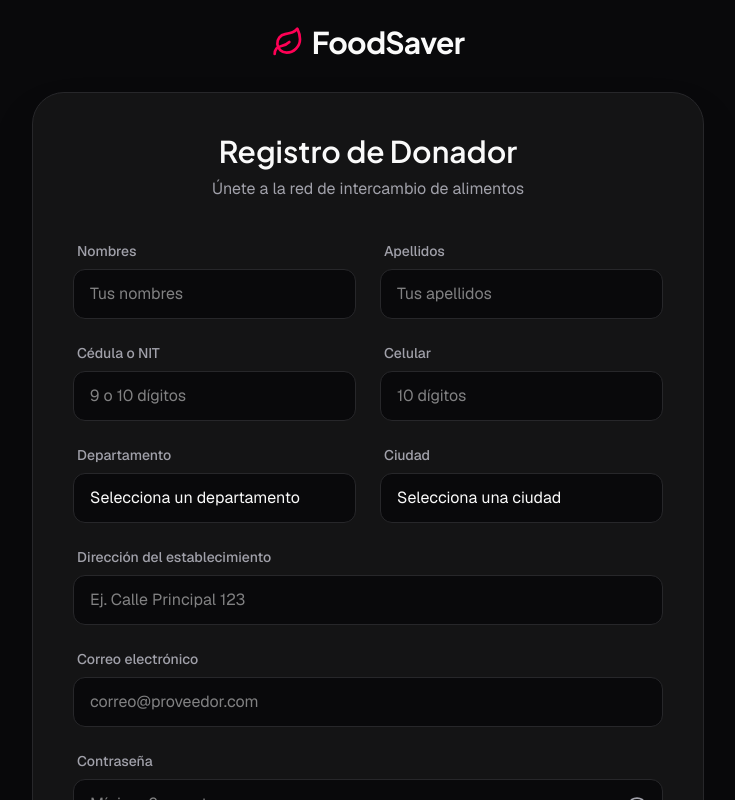
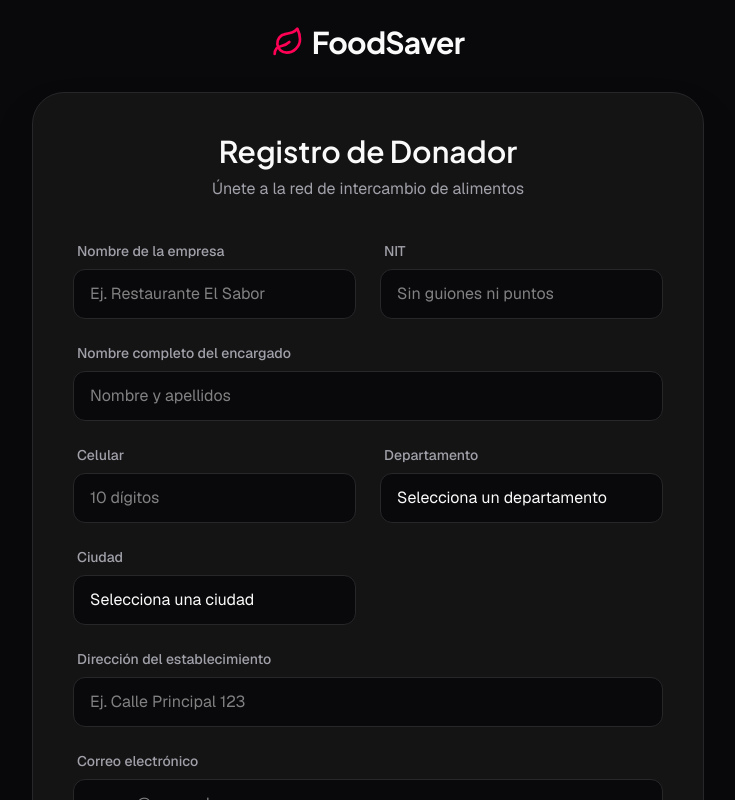
Before and after one commit to melissagonzalez-proy/FoodSaver, a React (Vite) app in the folder frontend/: page /register-donor in a window 1280 px wide. Shown: the top 800 px of the page, without its empty margins (272-1007 px from the left). Built offline with nearby package versions, Linux system fonts and the light colour scheme.

Commit message:
feat(frontend): implement dashboard beneficiary and refactor register donor view

```diff
--- a/frontend/src/App.tsx
+++ b/frontend/src/App.tsx
@@ -8,6 +8,7 @@ import { DashboardPage } from "./features/dashboard/views/DashboardPage";
 import { LandingPage } from "./features/landing/views/LandingPage";
 import { DashboardAdminPage } from "./features/dashboard/views/DashboardAdminPage";
 import { DashboardDonorPage } from "./features/dashboard/views/DashboardDonorPage";
+import { DashboardBeneficiaryPage } from "./features/dashboard/views/DashboardBeneficiaryPage";
 
 function App() {
   return (
@@ -23,6 +24,10 @@ function App() {
         <Route path="/selection" element={<SelectionRolePage />} />
         <Route path="/dashboard-admin" element={<DashboardAdminPage />} />
         <Route path="/dashboard-donor" element={<DashboardDonorPage />} />
+        <Route
+          path="/dashboard-beneficiary"
+          element={<DashboardBeneficiaryPage />}
+        />
 
         {/* Ruta protegida */}
         <Route
--- a/frontend/src/features/auth/views/RegisterDonorPage.tsx
+++ b/frontend/src/features/auth/views/RegisterDonorPage.tsx
@@ -12,9 +12,9 @@ import { Link, useNavigate } from "react-router-dom";
 
 export const RegisterDonorPage = () => {
   const [formData, setFormData] = useState({
-    cedula: "",
-    nombres: "",
-    apellidos: "",
+    nombreEmpresa: "",
+    nit: "",
+    nombreEncargado: "",
     departamento: "",
     ciudad: "",
     direccion: "",
@@ -30,7 +30,7 @@ export const RegisterDonorPage = () => {
   const navigate = useNavigate();
 
   const handleChange = (
-    e: React.ChangeEvent<HTMLInputElement | HTMLSelectElement>
+    e: React.ChangeEvent<HTMLInputElement | HTMLSelectElement>,
   ) => {
     setFormData({ ...formData, [e.target.name]: e.target.value });
   };
@@ -50,11 +50,10 @@ export const RegisterDonorPage = () => {
   const handleFinalSubmit = async () => {
     setError("");
     try {
-      // Inyectamos el rol manualmente para el backend
       const payload = { ...formData, role: "donor" };
       const response = await axios.post(
         "http://localhost:5000/api/auth/register",
-        payload
+        payload,
       );
 
       setSuccess(response.data.message);
@@ -83,7 +82,7 @@ export const RegisterDonorPage = () => {
         </span>
       </Link>
 
-      <div className="w-full max-w-2xl bg-brand-card border border-brand-border rounded-[2rem] p-10 relative shadow-2xl">
+      <div className="w-full max-w-2xl bg-brand-card border border-brand-border rounded-4xl p-10 relative shadow-2xl">
         <div className="text-center mb-10">
           <h1 className="text-3xl font-semibold text-brand-text font-jakarta mb-2">
             Registro de Donador
@@ -113,55 +112,67 @@ export const RegisterDonorPage = () => {
           <form onSubmit={handleInitialSubmit} className="flex flex-col gap-6">
             <div className="grid grid-cols-1 md:grid-cols-2 gap-6">
               <div className="flex flex-col gap-2">
-                <label htmlFor="nombres" className="text-sm font-medium text-brand-muted ml-1">
-                  Nombres
+                <label
+                  htmlFor="nombreEmpresa"
+                  className="text-sm font-medium text-brand-muted ml-1"
+                >
+                  Nombre de la empresa
                 </label>
                 <input
-                  id="nombres"
-                  name="nombres"
+                  id="nombreEmpresa"
+                  name="nombreEmpresa"
                   type="text"
-                  value={formData.nombres}
+                  value={formData.nombreEmpresa}
                   onChange={handleChange}
                   className="w-full bg-brand-background border border-brand-border rounded-xl px-4 py-3 text-brand-text focus:outline-none focus:border-brand-accent transition-colors"
-                  placeholder="Tus nombres"
+                  placeholder="Ej. Restaurante El Sabor"
                   required
                 />
               </div>
 
               <div className="flex flex-col gap-2">
-                <label htmlFor="apellidos" className="text-sm font-medium text-brand-muted ml-1">
-                  Apellidos
+                <label
+                  htmlFor="nit"
+                  className="text-sm font-medium text-brand-muted ml-1"
+                >
+                  NIT
                 </label>
                 <input
-                  id="apellidos"
-                  name="apellidos"
+                  id="nit"
+                  name="nit"
                   type="text"
-                  value={formData.apellidos}
+                  value={formData.nit}
                   onChange={handleChange}
                   className="w-full bg-brand-background border border-brand-border rounded-xl px-4 py-3 text-brand-text focus:outline-none focus:border-brand-accent transition-colors"
-                  placeholder="Tus apellidos"
+                  placeholder="Sin guiones ni puntos"
+                  required
+                />
+              </div>
+
+              <div className="flex flex-col gap-2 md:col-span-2">
+                <label
+                  htmlFor="nombreEncargado"
+                  className="text-sm font-medium text-brand-muted ml-1"
+                >
+                  Nombre completo del encargado
+                </label>
+                <input
+                  id="nombreEncargado"
+                  name="nombreEncargado"
+                  type="text"
+                  value={formData.nombreEncargado}
+                  onChange={handleChange}
+                  className="w-full bg-brand-background border border-brand-border rounded-xl px-4 py-3 text-brand-text focus:outline-none focus:border-brand-accent transition-colors"
+                  placeholder="Nombre y apellidos"
                   required
                 />
               </div>
 
               <div className="flex flex-col gap-2">
-                <label htmlFor="cedula" className="text-sm font-medium text-brand-muted ml-1">
-                  Cédula o NIT
-                </label>
-                <input
-                  id="cedula"
-                  name="cedula"
-                  type="text"
-                  value={formData.cedula}
-                  onChange={handleChange}
-                  className="w-full bg-brand-background border border-brand-border rounded-xl px-4 py-3 text-brand-text focus:outline-none focus:border-brand-accent transition-colors"
-                  placeholder="9 o 10 dígitos"
-                  required
-                />
-              </div>
-
-              <div className="flex flex-col gap-2">
-                <label htmlFor="celular" className="text-sm font-medium text-brand-muted ml-1">
+                <label
+                  htmlFor="celular"
+                  className="text-sm font-medium text-brand-muted ml-1"
+                >
                   Celular
                 </label>
                 <input
@@ -177,7 +188,10 @@ export const RegisterDonorPage = () => {
               </div>
 
               <div className="flex flex-col gap-2">
-                <label htmlFor="departamento" className="text-sm font-medium text-brand-muted ml-1">
+                <label
+                  htmlFor="departamento"
+                  className="text-sm font-medium text-brand-muted ml-1"
+                >
                   Departamento
                 </label>
                 <select
@@ -188,13 +202,18 @@ export const RegisterDonorPage = () => {
                   className="w-full bg-brand-background border border-brand-border rounded-xl px-4 py-3 text-brand-text focus:outline-none focus:border-brand-accent transition-colors appearance-none"
                   required
                 >
-                  <option value="" disabled>Selecciona un departamento</option>
+                  <option value="" disabled>
+                    Selecciona un departamento
+                  </option>
                   <option value="Antioquia">Antioquia</option>
                 </select>
               </div>
 
               <div className="flex flex-col gap-2">
-                <label htmlFor="ciudad" className="text-sm font-medium text-brand-muted ml-1">
+                <label
+                  htmlFor="ciudad"
+                  className="text-sm font-medium text-brand-muted ml-1"
+                >
                   Ciudad
                 </label>
                 <select
@@ -205,8 +224,9 @@ export const RegisterDonorPage = () => {
                   className="w-full bg-brand-background border border-brand-border rounded-xl px-4 py-3 text-brand-text focus:outline-none focus:border-brand-accent transition-colors appearance-none"
                   required
                 >
-                  <option value="" disabled>Selecciona una ciudad</option>
-                  <option value="Apartadó">Apartadó</option>
+                  <option value="" disabled>
+                    Selecciona una ciudad
+                  </option>
                   <option value="Giraldo">Giraldo</option>
                   <option value="Medellín">Medellín</option>
                   <option value="Yarumal">Yarumal</option>
@@ -214,7 +234,10 @@ export const RegisterDonorPage = () => {
               </div>
 
               <div className="flex flex-col gap-2 md:col-span-2">
-                <label htmlFor="direccion" className="text-sm font-medium text-brand-muted ml-1">
+                <label
+                  htmlFor="direccion"
+                  className="text-sm font-medium text-brand-muted ml-1"
+                >
                   Dirección del establecimiento
                 </label>
                 <input
@@ -230,7 +253,10 @@ export const RegisterDonorPage = () => {
               </div>
 
               <div className="flex flex-col gap-2 md:col-span-2">
-                <label htmlFor="email" className="text-sm font-medium text-brand-muted ml-1">
+                <label
+                  htmlFor="email"
+                  className="text-sm font-medium text-brand-muted ml-1"
+                >
                   Correo electrónico
                 </label>
                 <input
@@ -246,7 +272,10 @@ export const RegisterDonorPage = () => {
               </div>
 
               <div className="flex flex-col gap-2 md:col-span-2">
-                <label htmlFor="password" className="text-sm font-medium text-brand-muted ml-1">
+                <label
+                  htmlFor="password"
+                  className="text-sm font-medium text-brand-muted ml-1"
+                >
                   Contraseña
                 </label>
                 <div className="relative">
@@ -276,7 +305,10 @@ export const RegisterDonorPage = () => {
               className="w-full mt-4 flex items-center justify-center gap-2 py-4 text-lg font-medium bg-brand-accent text-white rounded-xl hover:bg-brand-accent-light transition-all shadow-[0_0_20px_rgba(255,0,85,0.15)] group"
             >
               Revisar Datos
-              <ArrowRight size={20} className="group-hover:translate-x-1 transition-transform" />
+              <ArrowRight
+                size={20}
+                className="group-hover:translate-x-1 transition-transform"
+              />
             </button>
           </form>
         ) : (
@@ -312,7 +344,10 @@ export const RegisterDonorPage = () => {
         <div className="mt-8 text-center">
           <p className="text-sm text-brand-muted">
             ¿Ya tienes una cuenta?{" "}
-            <Link to="/login" className="text-brand-accent hover:text-brand-accent-light font-medium transition-colors">
+            <Link
+              to="/login"
+              className="text-brand-accent hover:text-brand-accent-light font-medium transition-colors"
+            >
               Inicia sesión aquí
             </Link>
           </p>
--- /dev/null
+++ b/frontend/src/features/dashboard/views/DashboardBeneficiaryPage.tsx
@@ -0,0 +1,227 @@
+import { useEffect, useState } from "react";
+import { useNavigate } from "react-router-dom";
+import axios from "axios";
+import {
+  LogOut,
+  Leaf,
+  MapPin,
+  Calendar,
+  Scale,
+  Search,
+  ShoppingBag,
+  Store,
+  Phone,
+} from "lucide-react";
+
+interface DonorInfo {
+  _id: string;
+  nombres: string;
+  apellidos: string;
+  departamento: string;
+  ciudad: string;
+  direccion: string;
+  celular: string;
+}
+
+interface DonationData {
+  _id: string;
+  titulo: string;
+  descripcion: string;
+  cantidad: string;
+  fechaCaducidad: string;
+  estado: string;
+  imagenUrl: string;
+  donor: DonorInfo;
+}
+
+export const DashboardBeneficiaryPage = () => {
+  const navigate = useNavigate();
+  const [availableDonations, setAvailableDonations] = useState<DonationData[]>(
+    [],
+  );
+  const [isLoading, setIsLoading] = useState(true);
+  const [searchTerm, setSearchTerm] = useState("");
+
+  useEffect(() => {
+    fetchAvailableDonations();
+  }, []);
+
+  const fetchAvailableDonations = async () => {
+    try {
+      const response = await axios.get(
+        "http://localhost:5000/api/donations/available",
+      );
+      setAvailableDonations(response.data);
+    } catch (error) {
+      console.error("Error al cargar la galería:", error);
+    } finally {
+      setIsLoading(false);
+    }
+  };
+
+  const handleRequest = (id: string) => {
+    alert(
+      `Solicitud enviada para el alimento ID: ${id}. El donador será notificado.`,
+    );
+  };
+
+  const handleLogout = () => {
+    localStorage.removeItem("token");
+    localStorage.removeItem("user");
+    navigate("/login");
+  };
+
+  const filteredDonations = availableDonations.filter(
+    (donation) =>
+      donation.titulo.toLowerCase().includes(searchTerm.toLowerCase()) ||
+      donation.donor.ciudad.toLowerCase().includes(searchTerm.toLowerCase()),
+  );
+
+  return (
+    <div className="min-h-screen bg-brand-background font-sans flex flex-col md:flex-row">
+      <aside className="w-full md:w-64 bg-brand-card border-r border-brand-border p-6 flex flex-col z-10">
+        <div className="flex items-center gap-2 text-brand-accent mb-10">
+          <Leaf size={28} />
+          <span className="text-2xl font-bold tracking-tight text-brand-text font-jakarta">
+            FoodSaver
+          </span>
+        </div>
+
+        <nav className="flex-1 flex flex-col gap-2">
+          <button className="flex items-center gap-3 px-4 py-3 bg-brand-accent/10 text-brand-accent rounded-xl font-medium transition-colors w-full text-left">
+            <ShoppingBag size={20} />
+            Galería de Alimentos
+          </button>
+        </nav>
+
+        <button
+          onClick={handleLogout}
+          className="mt-auto flex items-center gap-3 px-4 py-3 text-red-400 hover:bg-red-400/10 rounded-xl font-medium transition-colors w-full text-left"
+        >
+          <LogOut size={20} />
+          Cerrar Sesión
+        </button>
+      </aside>
+
+      <main className="flex-1 p-8 overflow-y-auto">
+        <header className="mb-8 flex flex-col md:flex-row md:items-end justify-between gap-4">
+          <div>
+            <h1 className="text-3xl font-bold text-brand-text font-jakarta mb-2">
+              Alimentos Disponibles
+            </h1>
+            <p className="text-brand-muted">
+              Explora y solicita alimentos que han sido donados cerca de ti.
+            </p>
+          </div>
+
+          <div className="relative w-full md:w-72">
+            <Search
+              className="absolute left-3 top-1/2 -translate-y-1/2 text-brand-muted"
+              size={18}
+            />
+            <input
+              type="text"
+              placeholder="Buscar por alimento o ciudad..."
+              value={searchTerm}
+              onChange={(e) => setSearchTerm(e.target.value)}
+              className="w-full bg-brand-card border border-brand-border rounded-xl pl-10 pr-4 py-3 text-sm text-brand-text focus:outline-none focus:border-brand-accent transition-colors shadow-sm"
+            />
+          </div>
+        </header>
+
+        {isLoading ? (
+          <div className="text-brand-muted text-center py-20 flex flex-col items-center">
+            <div className="w-10 h-10 border-4 border-brand-accent border-t-transparent rounded-full animate-spin mb-4"></div>
+            Buscando alimentos en tu zona...
+          </div>
+        ) : filteredDonations.length === 0 ? (
+          <div className="bg-brand-card border border-brand-border rounded-4xl p-10 text-center flex flex-col items-center justify-center h-64">
+            <ShoppingBag
+              size={48}
+              className="text-brand-muted mb-4 opacity-50"
+            />
+            <p className="text-brand-muted text-lg">
+              No hay alimentos disponibles que coincidan con tu búsqueda.
+            </p>
+          </div>
+        ) : (
+          <div className="grid grid-cols-1 md:grid-cols-2 lg:grid-cols-3 xl:grid-cols-4 gap-6">
+            {filteredDonations.map((donation) => (
+              <div
+                key={donation._id}
+                className="bg-brand-card border border-brand-border rounded-4xl overflow-hidden hover:border-brand-accent/50 transition-all duration-300 flex flex-col group shadow-lg hover:shadow-brand-accent/5"
+              >
+                <div className="h-48 w-full overflow-hidden bg-brand-background relative">
+                  {donation.imagenUrl ? (
+                    <img
+                      src={`http://localhost:5000/${donation.imagenUrl.replace(/\\/g, "/")}`}
+                      alt={donation.titulo}
+                      className="w-full h-full object-cover group-hover:scale-105 transition-transform duration-500"
+                    />
+                  ) : (
+                    <div className="w-full h-full flex items-center justify-center">
+                      <ShoppingBag
+                        size={40}
+                        className="text-brand-muted opacity-30"
+                      />
+                    </div>
+                  )}
+                  <div className="absolute top-3 right-3 bg-brand-background/90 backdrop-blur-sm px-3 py-1 rounded-full border border-brand-border flex items-center gap-1 text-xs font-medium text-brand-text">
+                    <Scale size={12} className="text-brand-accent" />{" "}
+                    {donation.cantidad}
+                  </div>
+                </div>
+
+                <div className="p-6 flex flex-col flex-1">
+                  <h3 className="font-bold text-brand-text text-xl mb-1 line-clamp-1">
+                    {donation.titulo}
+                  </h3>
+                  <p className="text-sm text-brand-muted line-clamp-2 mb-4 flex-1">
+                    {donation.descripcion}
+                  </p>
+
+                  <div className="bg-brand-background rounded-xl p-3 mb-4 border border-brand-border/50">
+                    <div className="flex items-start gap-2 text-sm text-brand-text mb-2">
+                      <Store
+                        size={16}
+                        className="text-brand-accent shrink-0 mt-0.5"
+                      />
+                      <span className="font-medium">
+                        {donation.donor.nombres} {donation.donor.apellidos}
+                      </span>
+                    </div>
+                    <div className="flex items-start gap-2 text-xs text-brand-muted mb-1">
+                      <MapPin size={14} className="shrink-0 mt-0.5" />
+                      <span>
+                        {donation.donor.direccion}, {donation.donor.ciudad}
+                      </span>
+                    </div>
+                    <div className="flex items-center gap-2 text-xs text-brand-muted">
+                      <Phone size={14} className="shrink-0" />
+                      <span>{donation.donor.celular}</span>
+                    </div>
+                  </div>
+
+                  <div className="flex items-center gap-2 text-xs text-brand-muted mb-5">
+                    <Calendar size={14} className="text-red-400" />
+                    <span className="text-red-400/80">
+                      Vence:{" "}
+                      {new Date(donation.fechaCaducidad).toLocaleDateString()}
+                    </span>
+                  </div>
+
+                  <button
+                    onClick={() => handleRequest(donation._id)}
+                    className="w-full py-3 bg-brand-accent text-white rounded-xl font-medium hover:bg-brand-accent-light transition-all shadow-[0_0_15px_rgba(255,0,85,0.15)] mt-auto"
+                  >
+                    Solicitar Alimento
+                  </button>
+                </div>
+              </div>
+            ))}
+          </div>
+        )}
+      </main>
+    </div>
+  );
+};
```
